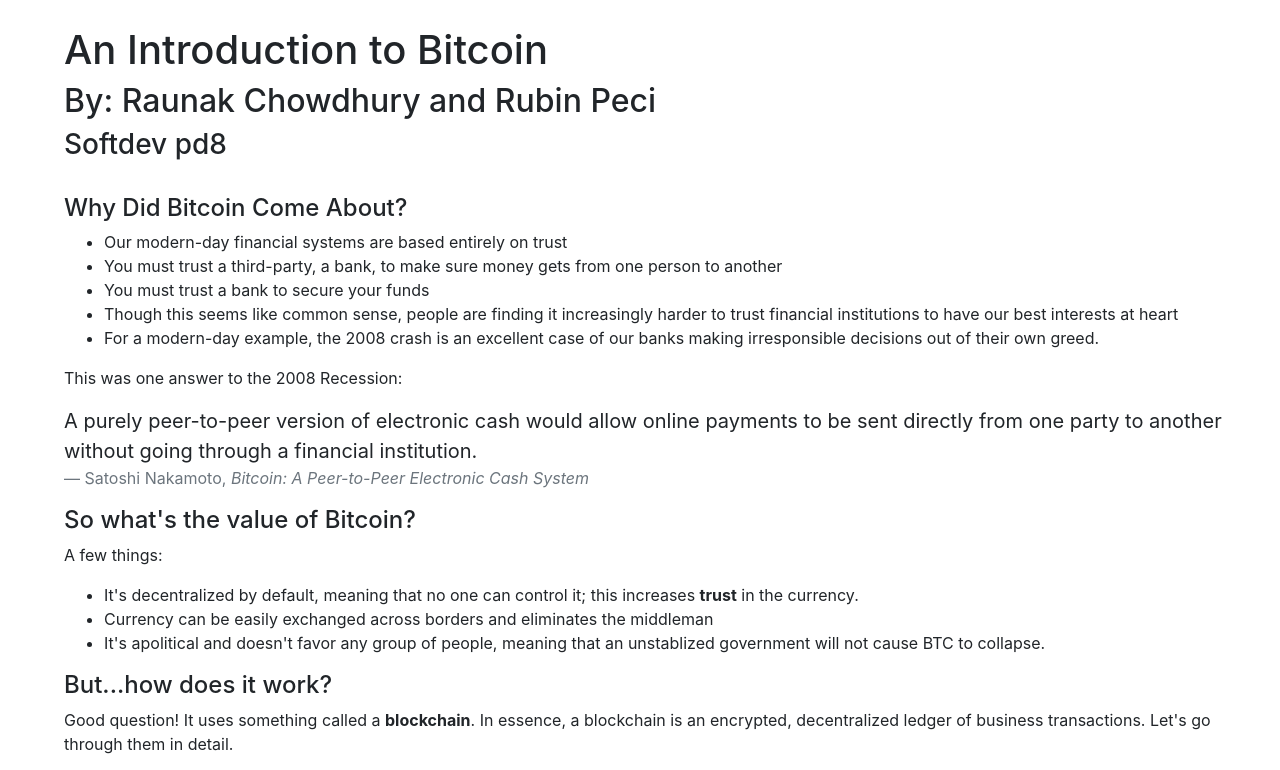
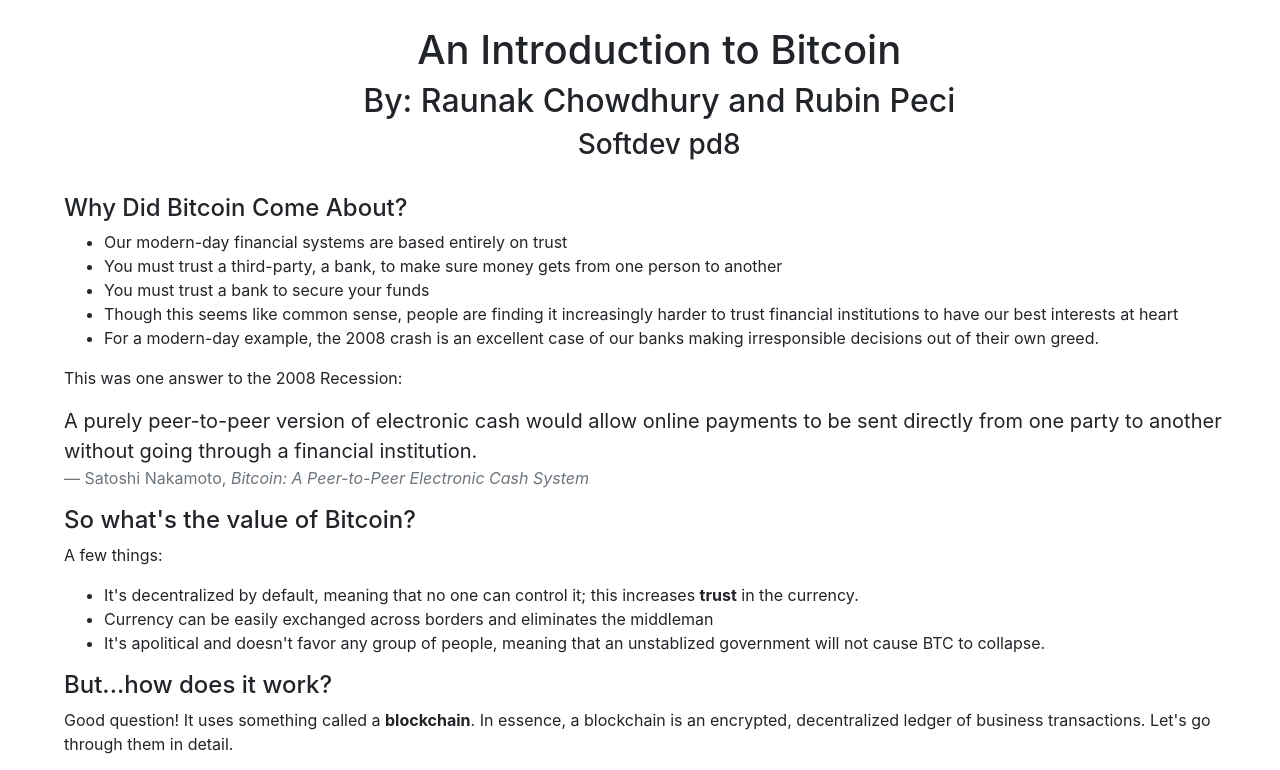
Before and after one commit to raunakchowdhury/raunakchowdhury.github.io, a plain HTML site: page index.html in a window 1280 px wide. Shown: the top 770 px of the page. Drawn offline with nearby package versions, Linux system fonts and the light colour scheme; a script that the page names is missing.

Commit message:
center links

```diff
--- a/index.html
+++ b/index.html
@@ -2,14 +2,15 @@
 <html lang="en" dir="ltr">
   <head>
     <meta charset="utf-8">
-    <title></title>
+    <title>Introduction to Bitcoin</title>
     <link rel="stylesheet" href="https://stackpath.bootstrapcdn.com/bootstrap/4.1.3/css/bootstrap.min.css"
       integrity="sha384-MCw98/SFnGE8fJT3GXwEOngsV7Zt27NXFoaoApmYm81iuXoPkFOJwJ8ERdknLPMO" crossorigin="anonymous">
   </head>
   <body style="margin:2%; margin-left: 5%;">
-    <h1>An Introduction to Bitcoin</h1>
-    <h2>By: Raunak Chowdhury and Rubin Peci</h2>
-    <h3>Softdev pd8</h3>
+	  <center> <h1>An Introduction to Bitcoin</h1>
+			   <h2>By: Raunak Chowdhury and Rubin Peci</h2>
+			   <h3>Softdev pd8</h3>
+	  </center>
     <br>
     <h4> Why Did Bitcoin Come About? </h4>
     <ul>
```
